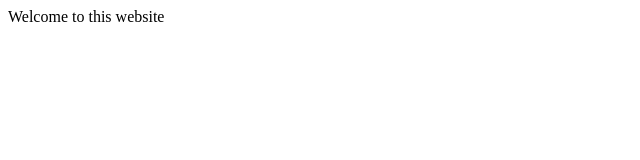
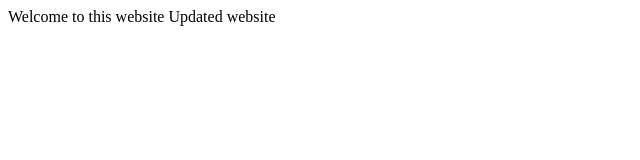
Before and after one commit to rgauba1976/website, a plain HTML site: page index.html in a window 1280 px wide. Shown: the whole page, without its empty margins (0-640 px from the left). Drawn offline with Linux system fonts and the light colour scheme.

Commit message:
Changed website content

```diff
--- a/index.html
+++ b/index.html
@@ -2,5 +2,6 @@
 	<title>jenkins CI/CD Pipeline</title>
 	<body>
 		<hl> Welcome to this website </hl>
+		<hl> Updated website </hl>
 	</body>
 </html>
```
